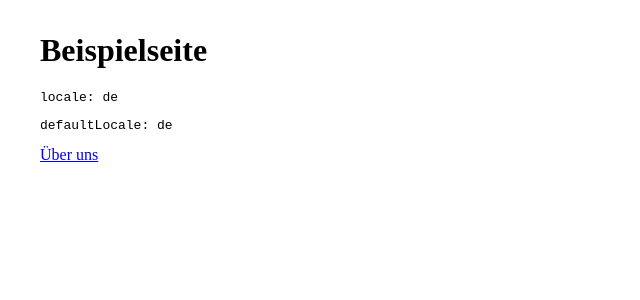
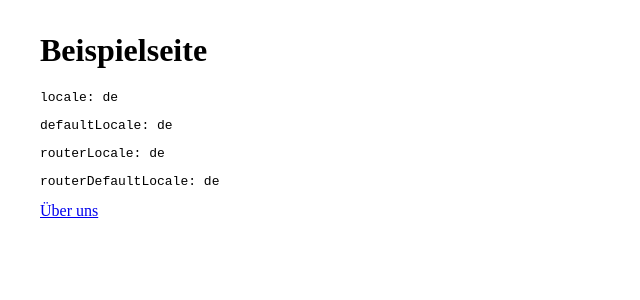
Before and after one commit to aengl/wrong-default-locale, a Next.js app: page / in a window 1280 px wide. Shown: the top 300 px of the page, without its empty margins (0-640 px from the left). Built offline with nearby package versions, Linux system fonts and the light colour scheme.

Commit message:
Show locale from router

```diff
--- a/pages/index.tsx
+++ b/pages/index.tsx
@@ -1,10 +1,15 @@
 import { GetStaticProps, InferGetStaticPropsType } from "next";
 import { FunctionComponent } from "react";
 import Link from "next/link";
+import { useRouter } from "next/router";
 
 const Index: FunctionComponent<
   InferGetStaticPropsType<typeof getStaticProps>
 > = ({ locale, defaultLocale }) => {
+  const {
+    locale: routerLocale,
+    defaultLocale: routerDefaultLocale,
+  } = useRouter();
   return (
     <div className="root">
       <h1>
@@ -17,6 +22,8 @@ const Index: FunctionComponent<
       </h1>
       <pre>locale: {locale}</pre>
       <pre>defaultLocale: {defaultLocale}</pre>
+      <pre>routerLocale: {routerLocale}</pre>
+      <pre>routerDefaultLocale: {routerDefaultLocale}</pre>
       <Link href="/about">
         {
           {
```
